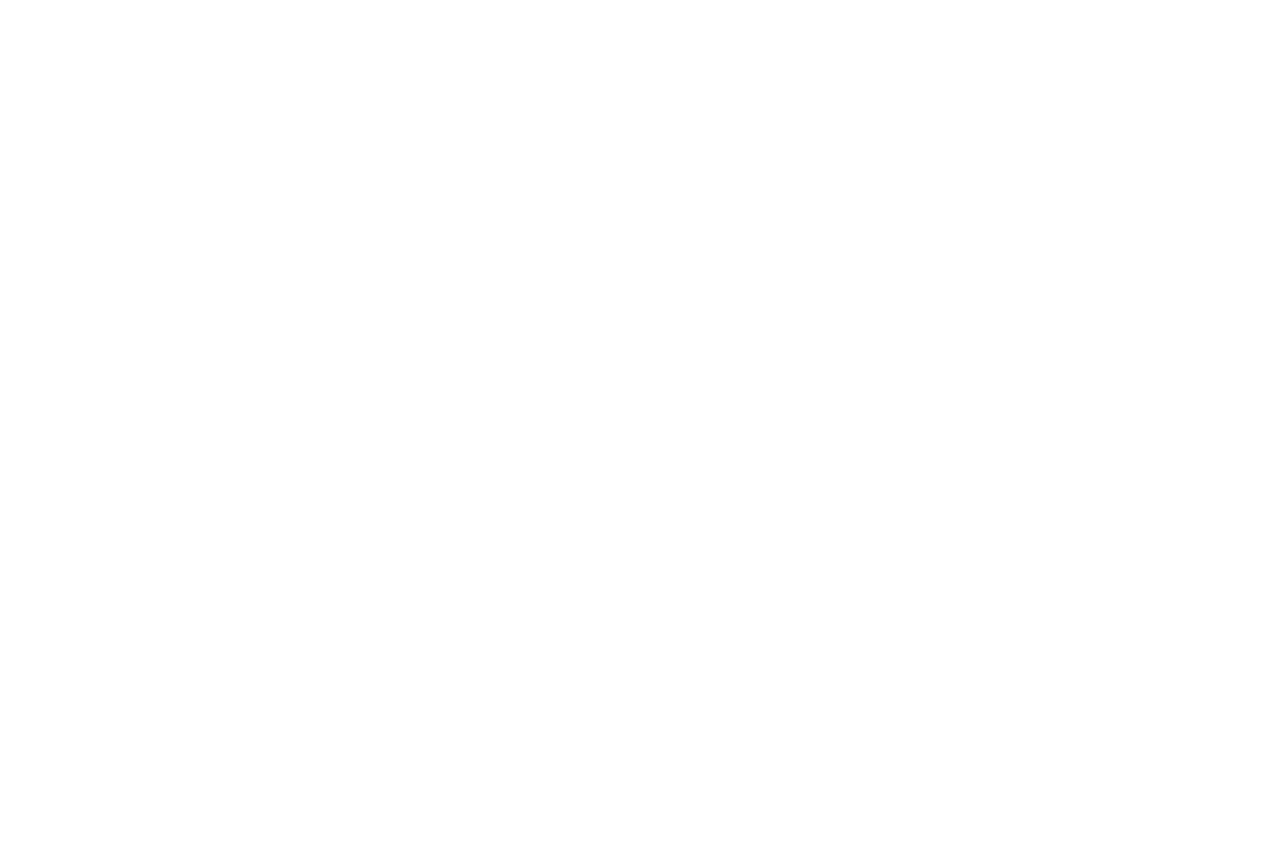
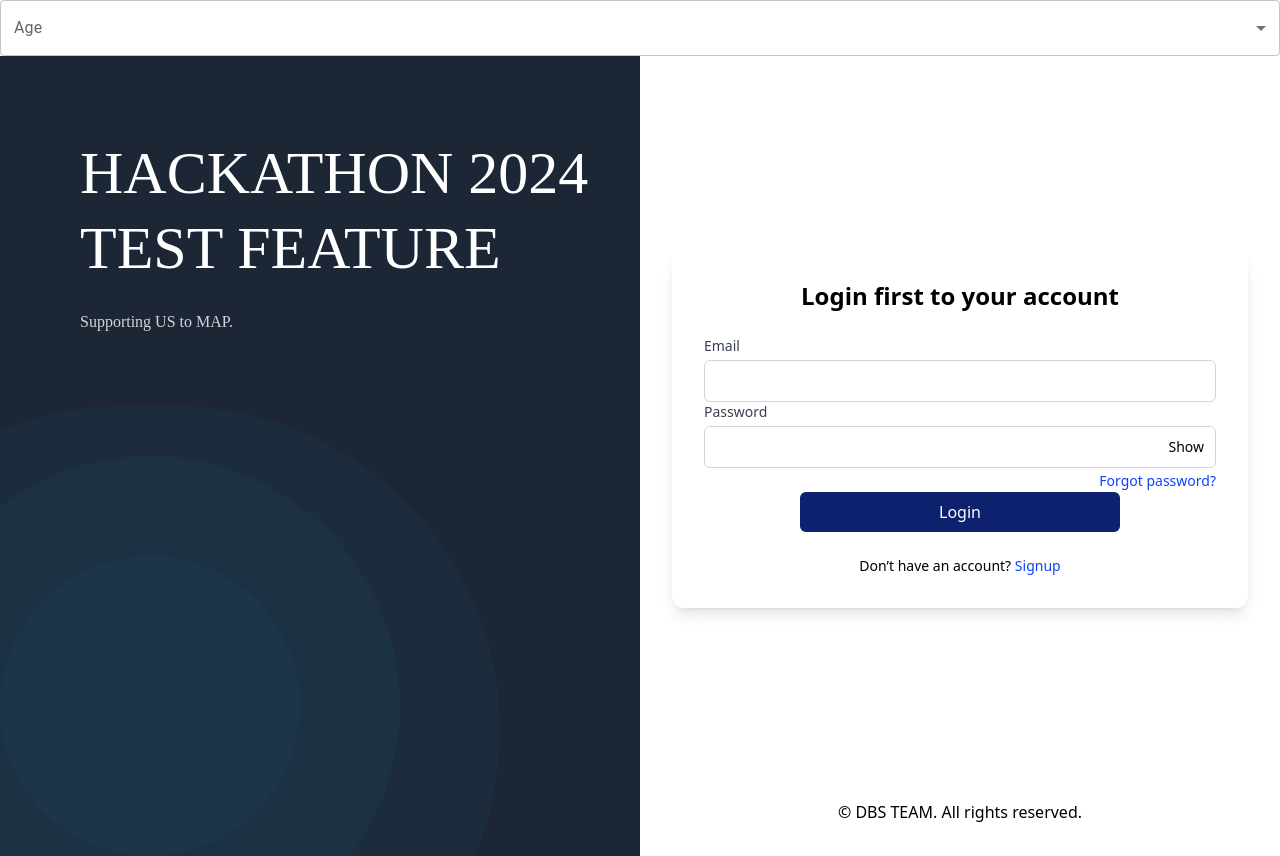
Before and after one commit to syafiq9326/dbshack, a React (Create React App) app in the folder frontend/: page /requests-received in a window 1280 px wide. Before the commit this address had no page. Before the commit the page ends 800 px from the top, so only its background shows below. Built offline with nearby package versions, Linux system fonts and the light colour scheme.

Commit message:
add pages

```diff
--- a/frontend/src/App.js
+++ b/frontend/src/App.js
@@ -1,21 +1,26 @@
-import logo from './logo.svg';
-import './App.css';
+import logo from "./logo.svg";
+import "./App.css";
 
 import { BrowserRouter as Router, Routes, Route } from "react-router-dom";
-import { UserProvider } from './contexts/userContext';
+import { UserProvider } from "./contexts/userContext";
 // import Navbar from './components/navbar/navbar';
-import Login from './pages/login';
-import Productlist from './pages/protected/productlist';
+import Login from "./pages/login";
+import Productlist from "./pages/protected/productlist";
+import RequestsReceivedPage from "./pages/requestsReceived";
+import LandingPage from "./pages/landing";
 
 const App = () => {
   return (
     <UserProvider>
       <Router>
-          {/* <Navbar /> */}
-          <Routes>
-              <Route path="/" element={<Login />} />
-              <Route path="/productlist" element={<Productlist />} />
-          </Routes>
+        {/* <Navbar /> */}
+        <Routes>
+          <Route path="/requests-received" element={<RequestsReceivedPage />} />
+          <Route path="/home" element={<LandingPage />} />
+
+          <Route path="/" element={<Login />} />
+          <Route path="/productlist" element={<Productlist />} />
+        </Routes>
       </Router>
     </UserProvider>
   );
--- /dev/null
+++ b/frontend/src/pages/landing/index.js
@@ -0,0 +1,13 @@
+import React from "react";
+import BasicSelect from "../../components/landing/select";
+
+const LandingPage = () => {
+  return (
+    <>
+      <BasicSelect />
+      <p>localhost</p>
+    </>
+  );
+};
+
+export default LandingPage;
--- /dev/null
+++ b/frontend/src/pages/requestsReceived/index.js
@@ -0,0 +1,44 @@
+import React from "react";
+import BasicSelect from "../../components/landing/select";
+import LoginBox from "../../components/login/loginbox";
+
+const RequestsReceivedPage = () => {
+  return (
+    <>
+      <BasicSelect />
+      <div className="flex items-center justify-center h-screen bg-gray-100 font-manrope">
+        <div className="flex flex-col w-full h-full lg:flex-row screen ">
+          {/* Left Side - Introductory Content with Elliptical Background */}
+          <div className="relative flex flex-col bg-[#1c2634] font-['Manrope'] text-white w-full lg:w-1/2 p-8 lg:p-20 overflow-hidden">
+            <div className="absolute inset-0">
+              <div className="absolute bottom-0 left-0 w-[300px] h-[300px] bg-[#1c3a4f] rounded-full opacity-50"></div>
+              <div className="absolute bottom-[-100px] left-[-100px] w-[500px] h-[500px] bg-[#1c3a4f] rounded-full opacity-40"></div>
+              <div className="absolute bottom-[-200px] left-[-200px] w-[700px] h-[650px] bg-[#1c3a4f] rounded-full opacity-30"></div>
+            </div>
+            <div className="relative z-10 flex flex-col justify-start items-start gap-10 h-auto md:h-[433.18px]">
+              {/* <img className="w-[100px] h-auto" src="/assets/logo.png" alt="Logo" /> */}
+              <div className="flex flex-col items-start justify-start gap-6 mx-auto">
+                <div className="w-full md:w-[650px] text-white text-2xl md:text-6xl font-medium leading-snug md:leading-tight">
+                  HACKATHON 2024 TEST FEATURE
+                </div>
+                <div className="text-gray-300">Supporting US to MAP.</div>
+              </div>
+            </div>
+          </div>
+
+          {/* Right Side - Login Form */}
+          <div className="flex flex-col justify-between w-full p-8 bg-white lg:w-1/2">
+            <div className="flex items-center justify-center flex-grow">
+              <LoginBox />
+            </div>
+            <div className="mt-8 text-center">
+              <p>&copy; DBS TEAM. All rights reserved.</p>
+            </div>
+          </div>
+        </div>
+      </div>
+    </>
+  );
+};
+
+export default RequestsReceivedPage;
```
Also changed, not shown: package.json (line endings or trailing spaces).
